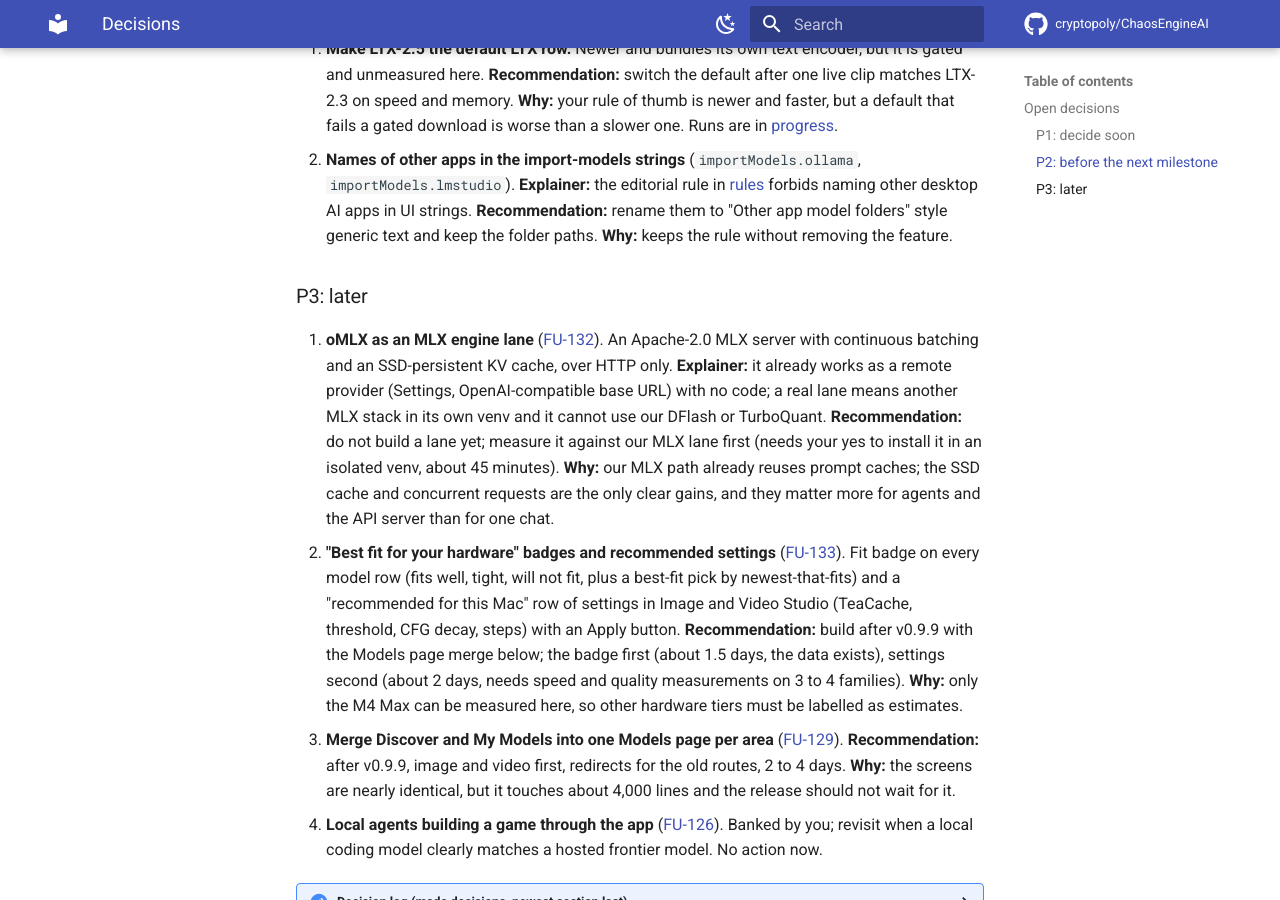
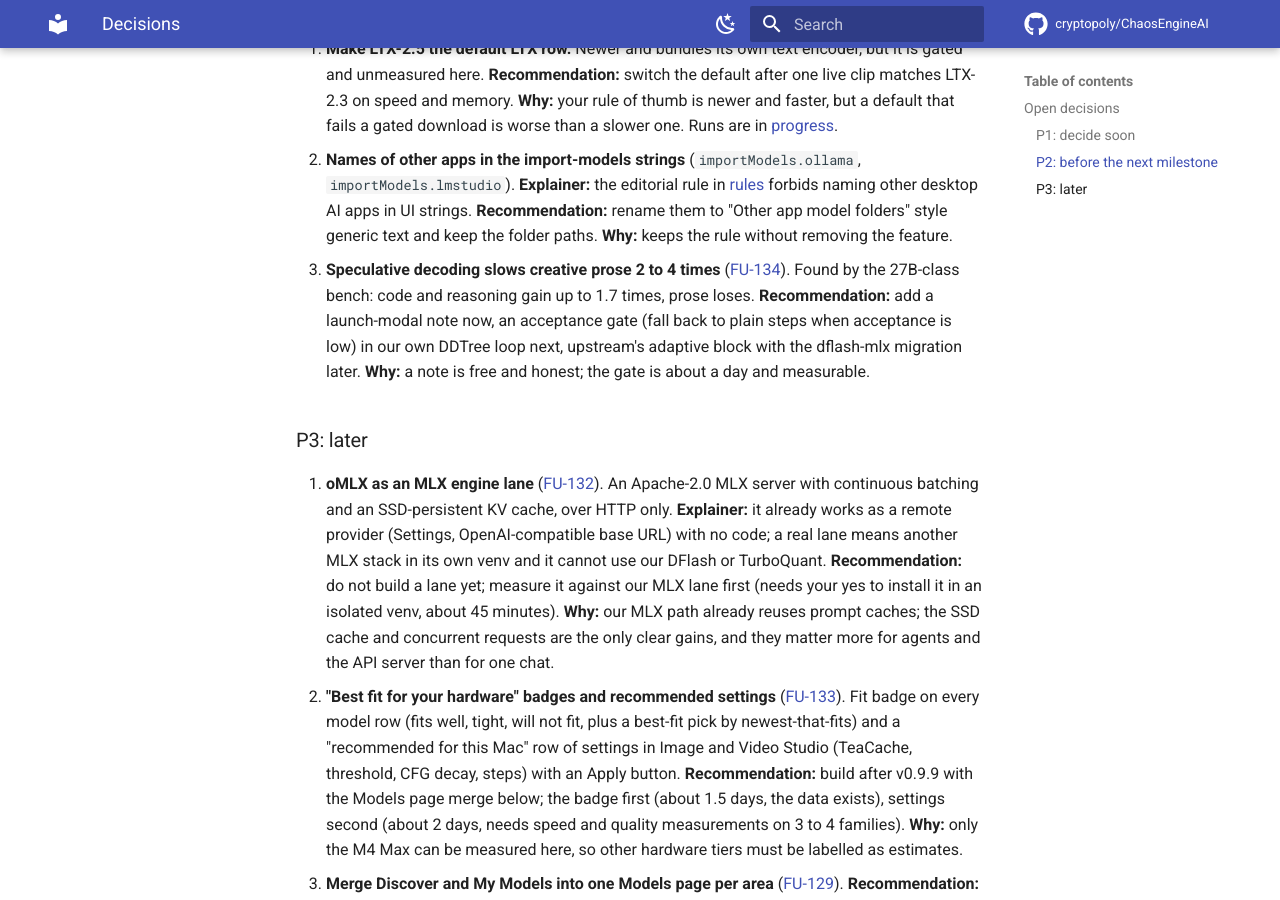
Before and after one commit to cryptopoly/ChaosEngineAI, an MkDocs documentation site: the page built from docs/hub/decisions.md, in a window 1280 px wide and 900 px high, scrolled down 763 px. Built offline with MkDocs 1.6.1 and Material for MkDocs 9.7.7, drawn with Linux system fonts in a browser that asks for light colours; comment, search, counter and statistics services are not loaded.

Commit message:
docs: record the 27B-class speculative decoding check (FU-112, FU-134)

```diff
--- a/docs/hub/decisions.md
+++ b/docs/hub/decisions.md
@@ -21,12 +21,14 @@ Priority: P1 blocks launch or reworks built work; P2 is needed before the next m
 3. **Make LTX-2.5 the default LTX row.** Newer and bundles its own text encoder, but it is gated and unmeasured here. **Recommendation:** switch the default after one live clip matches LTX-2.3 on speed and memory. **Why:** your rule of thumb is newer and faster, but a default that fails a gated download is worse than a slower one. Runs are in [progress](progress/runs-2026-10-29.md).
 4. **Names of other apps in the import-models strings** (`importModels.ollama`, `importModels.lmstudio`). **Explainer:** the editorial rule in [rules](rules.md) forbids naming other desktop AI apps in UI strings. **Recommendation:** rename them to "Other app model folders" style generic text and keep the folder paths. **Why:** keeps the rule without removing the feature.
 
+5. **Speculative decoding slows creative prose 2 to 4 times** ([FU-134](tracker/open.md)). Found by the 27B-class bench: code and reasoning gain up to 1.7 times, prose loses. **Recommendation:** add a launch-modal note now, an acceptance gate (fall back to plain steps when acceptance is low) in our own DDTree loop next, upstream's adaptive block with the dflash-mlx migration later. **Why:** a note is free and honest; the gate is about a day and measurable.
+
 ### P3: later
 
-5. **oMLX as an MLX engine lane** ([FU-132](tracker/open.md)). An Apache-2.0 MLX server with continuous batching and an SSD-persistent KV cache, over HTTP only. **Explainer:** it already works as a remote provider (Settings, OpenAI-compatible base URL) with no code; a real lane means another MLX stack in its own venv and it cannot use our DFlash or TurboQuant. **Recommendation:** do not build a lane yet; measure it against our MLX lane first (needs your yes to install it in an isolated venv, about 45 minutes). **Why:** our MLX path already reuses prompt caches; the SSD cache and concurrent requests are the only clear gains, and they matter more for agents and the API server than for one chat.
-6. **"Best fit for your hardware" badges and recommended settings** ([FU-133](tracker/open.md)). Fit badge on every model row (fits well, tight, will not fit, plus a best-fit pick by newest-that-fits) and a "recommended for this Mac" row of settings in Image and Video Studio (TeaCache, threshold, CFG decay, steps) with an Apply button. **Recommendation:** build after v0.9.9 with the Models page merge below; the badge first (about 1.5 days, the data exists), settings second (about 2 days, needs speed and quality measurements on 3 to 4 families). **Why:** only the M4 Max can be measured here, so other hardware tiers must be labelled as estimates.
-7. **Merge Discover and My Models into one Models page per area** ([FU-129](tracker/open.md)). **Recommendation:** after v0.9.9, image and video first, redirects for the old routes, 2 to 4 days. **Why:** the screens are nearly identical, but it touches about 4,000 lines and the release should not wait for it.
-8. **Local agents building a game through the app** ([FU-126](tracker/open.md)). Banked by you; revisit when a local coding model clearly matches a hosted frontier model. No action now.
+6. **oMLX as an MLX engine lane** ([FU-132](tracker/open.md)). An Apache-2.0 MLX server with continuous batching and an SSD-persistent KV cache, over HTTP only. **Explainer:** it already works as a remote provider (Settings, OpenAI-compatible base URL) with no code; a real lane means another MLX stack in its own venv and it cannot use our DFlash or TurboQuant. **Recommendation:** do not build a lane yet; measure it against our MLX lane first (needs your yes to install it in an isolated venv, about 45 minutes). **Why:** our MLX path already reuses prompt caches; the SSD cache and concurrent requests are the only clear gains, and they matter more for agents and the API server than for one chat.
+7. **"Best fit for your hardware" badges and recommended settings** ([FU-133](tracker/open.md)). Fit badge on every model row (fits well, tight, will not fit, plus a best-fit pick by newest-that-fits) and a "recommended for this Mac" row of settings in Image and Video Studio (TeaCache, threshold, CFG decay, steps) with an Apply button. **Recommendation:** build after v0.9.9 with the Models page merge below; the badge first (about 1.5 days, the data exists), settings second (about 2 days, needs speed and quality measurements on 3 to 4 families). **Why:** only the M4 Max can be measured here, so other hardware tiers must be labelled as estimates.
+8. **Merge Discover and My Models into one Models page per area** ([FU-129](tracker/open.md)). **Recommendation:** after v0.9.9, image and video first, redirects for the old routes, 2 to 4 days. **Why:** the screens are nearly identical, but it touches about 4,000 lines and the release should not wait for it.
+9. **Local agents building a game through the app** ([FU-126](tracker/open.md)). Banked by you; revisit when a local coding model clearly matches a hosted frontier model. No action now.
 
 <details>
 <summary>Decision log (made decisions, newest section last)</summary>
```
Also changed, not shown: CLAUDE.md (+2 -1 lines), docs/hub/progress/runs-2026-10-29.md (+2 -2 lines), docs/hub/status.md (+3 -1 lines), docs/hub/tracker/README.md (+2 -2 lines), docs/hub/tracker/open.md (+11 -2 lines).
